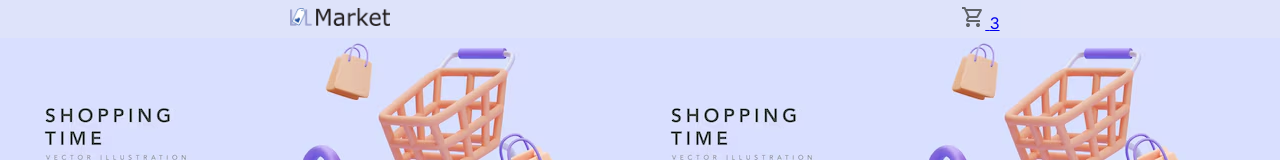
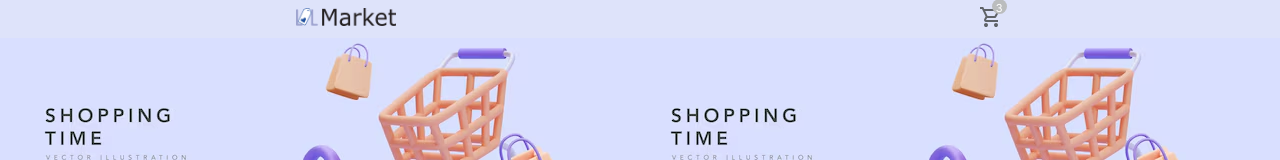
Before and after one commit to lcasan/l-lmarket, a plain HTML site: page index.html in a window 1280 px wide. Shown: the top 160 px of the page. Drawn offline with Linux system fonts and the light colour scheme.

Commit message:
header-cart-style

```diff
--- /dev/null
+++ b/css/header-style.css
@@ -0,0 +1,22 @@
+.cart span.count {
+    position: absolute;
+    top: -0.350rem;
+    right: -0.800rem;
+    background-color: var(--first-color);
+    color: var(--body-color);
+    height: 15px;
+    width: 15px;
+    text-align: center;
+    font-size: var(--tiny-font-size);
+    line-height: 18px;
+    border-radius: 50%;
+    -webkit-border-radius: 50%;
+    -moz-border-radius: 50%;
+    -ms-border-radius: 50%;
+    -o-border-radius: 50%;
+}
+
+.cart {
+    width: 15px;
+    position: relative;
+}
--- a/index.html
+++ b/index.html
@@ -6,6 +6,7 @@
 
         <title>L&L Market</title>
         <link rel="stylesheet" href="css/style.css"/>
+        <link rel="stylesheet" href="css/header-style.css"/>
         <link rel="stylesheet" href="css/product-style.css"/>
     </head>
     <body>
```
